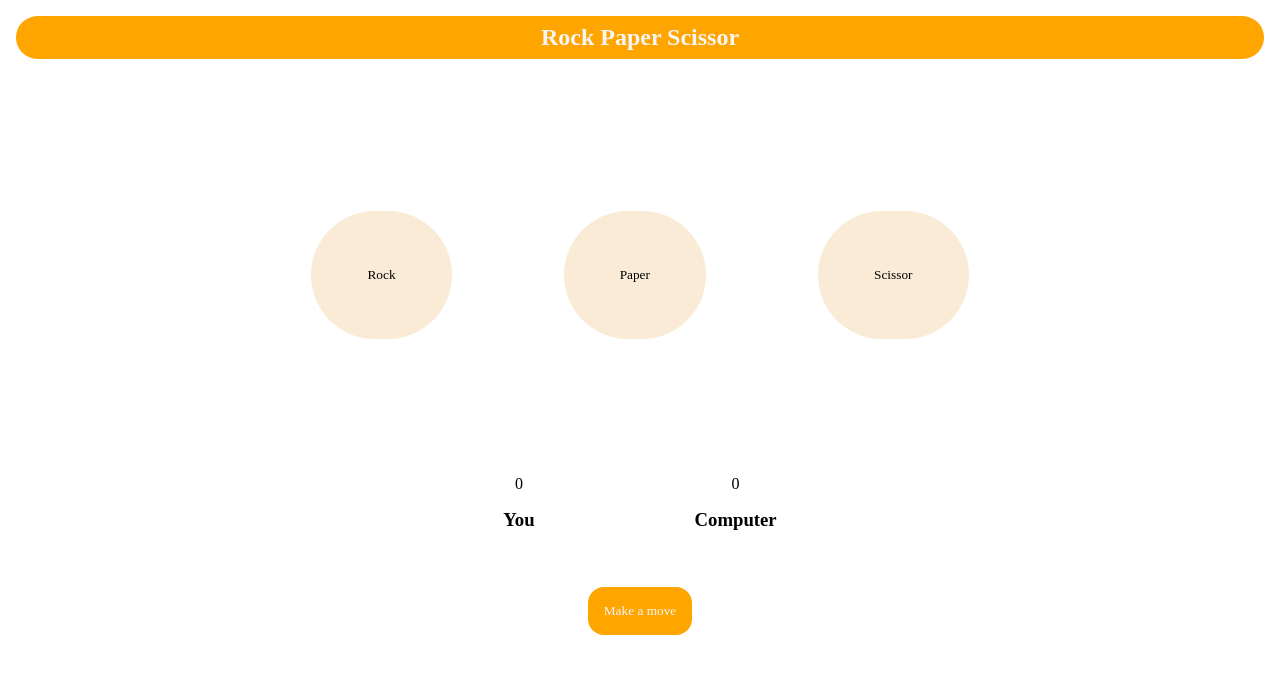
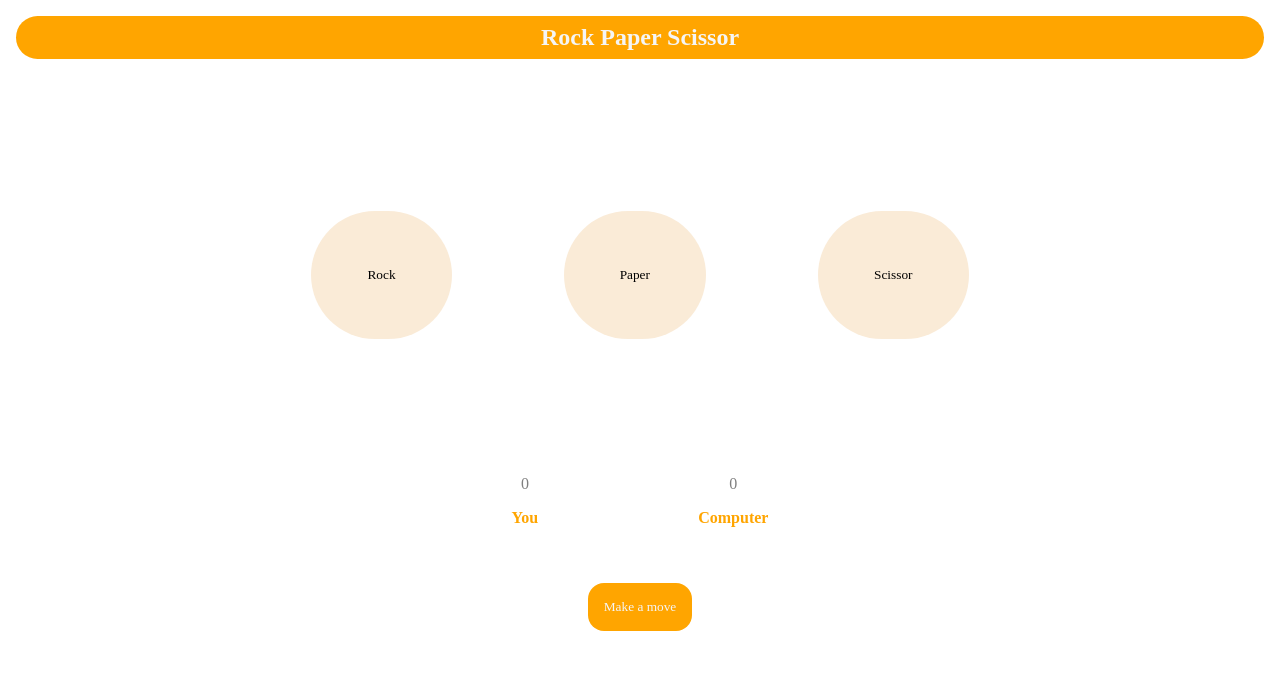
Before and after one commit to BalasaitejaG/Projects, a plain HTML site: page Rock-Paper-scissors/index.html in a window 1280 px wide. Drawn offline with Linux system fonts and the light colour scheme.

Commit message:
made change some changed in css,finally project is done

```diff
--- a/Rock-Paper-scissors/index.html
+++ b/Rock-Paper-scissors/index.html
@@ -17,11 +17,11 @@
     <div class="most_wins">
       <div class="num">
         <p id="You"></p>
-        <h3>You</h3>
+        <h3 id="text">You</h3>
       </div>
       <div class="num">
         <p id="com_number"></p>
-        <h3>Computer</h3>
+        <h3 id="text">Computer</h3>
       </div>
     </div>
     <div class="result_showcase">
--- a/Rock-Paper-scissors/style.css
+++ b/Rock-Paper-scissors/style.css
@@ -23,6 +23,15 @@ h2 {
   font-size: 1.5rem;
   font-weight: 600;
 }
+#text {
+  color: orange;
+  font-size: 1rem;
+}
+
+#You, #com_number {
+    color: grey;
+  }
+
 .Big_buttons {
   display: flex;
   justify-content: center;
```
